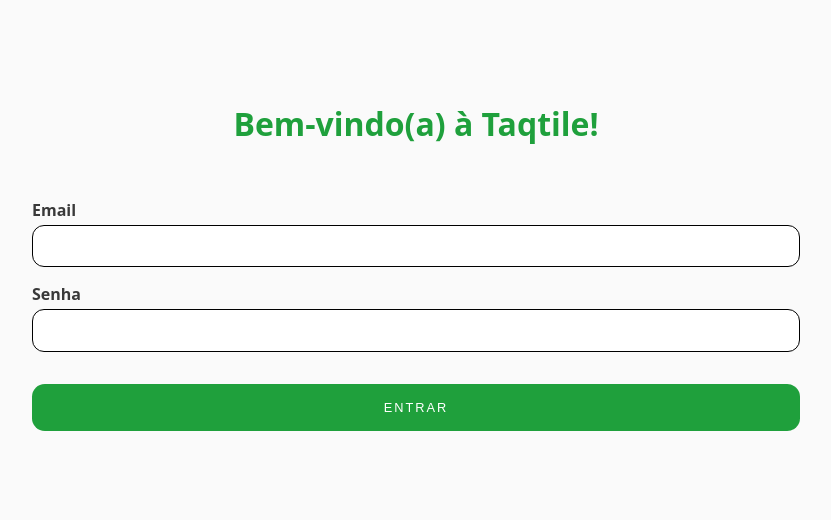
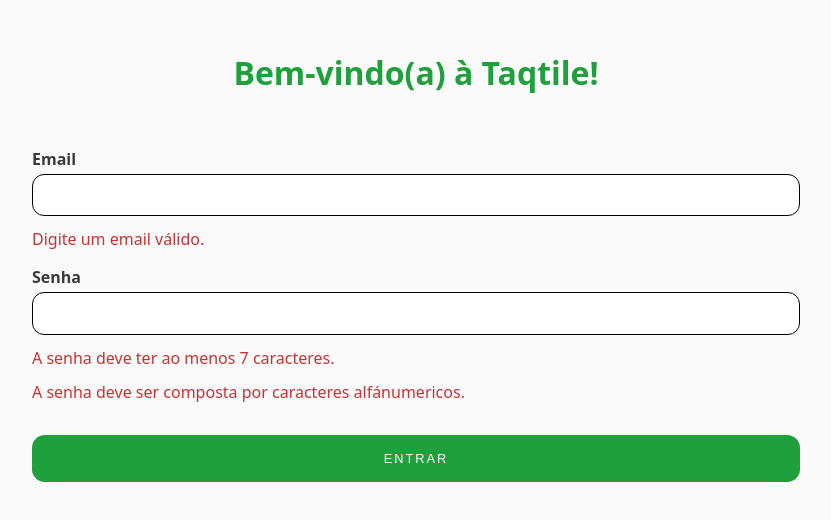
Before and after one commit to DevdouglasGfs/Taqtile, a React (Create React App) app: page /login in a window 1280 px wide. Shown: the part 128-648 px from the top of the page, without its empty margins (224-1055 px from the left). Built offline with nearby package versions, Linux system fonts and the light colour scheme.

Commit message:
Ref: Refactor login page Move the input fields, labels and their logic to a separate component

```diff
--- /dev/null
+++ b/src/components/field/index.tsx
@@ -0,0 +1,50 @@
+import { ChangeEvent, InputHTMLAttributes, useCallback, useEffect, useState } from 'react';
+import { validateEmail, validatePassword } from '../../utils/validators';
+
+export const Field: React.FC<{
+  type: InputHTMLAttributes<HTMLInputElement>['type'];
+  update: (ev: ChangeEvent<HTMLInputElement>) => void;
+  value: string;
+}> = ({ type, update, value }) => {
+  const [validInput, setValidInput] = useState(false);
+  const [showValidationMessage, setShowValidationMessage] = useState(false);
+
+
+  const validateInput = useCallback((): boolean => {
+    if (type === 'email' && validateEmail(value)) setValidInput(true);
+    else if (type === 'password' && validatePassword(value) && value.length >= 7) setValidInput(true);
+    else setValidInput(false);
+
+    !validInput ? setShowValidationMessage(true) : setShowValidationMessage(false);
+    return validInput;
+  }, [type, value, validInput]);
+
+  useEffect(() => {
+    validateInput();
+  }, [value, validateInput]);
+
+  return (
+    <label htmlFor='email' className='input-group'>
+      {type === 'email' ? 'Email' : 'Senha'}
+      <input
+        type={type}
+        id={type === 'email' ? 'email' : 'password'}
+        name={type === 'email' ? 'email' : 'password'}
+        autoComplete={type === 'email' ? 'email' : 'current-password'}
+        required
+        value={value}
+        onChange={update}
+        className='input-group__input'
+      />
+      {type === 'email' && showValidationMessage && !validInput && (
+        <p className='input-group__informative-message'>Digite um email válido.</p>
+      )}
+      {type === 'password' && showValidationMessage && value.length < 7 && (
+        <p className='input-group__informative-message'>A senha deve ter ao menos 7 caracteres.</p>
+      )}
+      {type === 'password' && showValidationMessage && !validInput && (
+        <p className='input-group__informative-message'>A senha deve ser composta por caracteres alfánumericos.</p>
+      )}
+    </label>
+  );
+};
--- a/src/components/login-form/index.tsx
+++ b/src/components/login-form/index.tsx
@@ -5,15 +5,11 @@
 import { getLoginToken, storeLoginToken } from '../../utils/auth';
 import { useNavigate } from 'react-router-dom';
 import { UserBasicLoginData } from '../../types/user';
-import { validateEmail, validatePassword } from '../../utils/validators';
+import { Field as LoginField } from '../field';
 
 export default function LoginForm() {
   const navigate = useNavigate();
   if (getLoginToken()) navigate('/users', { replace: true });
-
-  const [validEmail, setValidEmail] = useState(false);
-  const [validPassword, setValidPassword] = useState(false);
-  const [showValidationMessage, setShowValidationMessage] = useState(false);
 
   const [userData, setUserData] = useState<UserBasicLoginData>({
     email: '',
@@ -25,26 +21,15 @@
     if (ev.key === 'Enter') login();
   };
 
-  const validateInput = (): boolean => {
-    // Make the user input validation removing any spaces in the start and end of the input.
-    if (validateEmail(email)) setValidEmail(true);
-    else setValidEmail(false);
-    if (validatePassword(password) && password.trim().length >= 7) setValidPassword(true);
-    else setValidPassword(false);
-
-    !validEmail || !validPassword ? setShowValidationMessage(true) : setShowValidationMessage(false);
-    return validEmail && validPassword;
-  };
-
   const [mutateLogin, { error, loading }] = useMutation<{ login: { token: string } }>(LOGIN_MUTATION);
 
   function handleInput({ target }: React.ChangeEvent<HTMLInputElement>) {
     const { name, value } = target;
-    setUserData({ ...userData, [name]: value });
+    setUserData({ ...userData, [name]: value.trim() });
   }
 
   async function login() {
-    validateInput() &&
+    if ((email && password).length < 0) return;
     mutateLogin({
       variables: { data: userData },
       onCompleted: ({ login: { token } }) => {
@@ -61,39 +46,8 @@
         <h1 className='login-form__title'>Bem-vindo(a) à Taqtile!</h1>
         <div className='login-form__user-input'>
           <fieldset>
-            <label htmlFor='email' className='input-group'>
-              Email
-              <input
-                id='email'
-                name='email'
-                required
-                value={userData.email}
-                onChange={handleInput}
-                type='email'
-                className='input-group__input'
-                autoComplete='email'
-              />
-              {showValidationMessage && !validEmail && <p className='input-group__informative-message'>Digite um email válido.</p>}
-            </label>
-            <label htmlFor='password' className='input-group'>
-              Senha
-              <input
-                id='password'
-                name='password'
-                required
-                value={userData.password}
-                onChange={handleInput}
-                type='password'
-                autoComplete='current-password'
-                className='input-group__input'
-              />
-              {showValidationMessage && password.trim().length < 7 && (
-                <p className='input-group__informative-message'>A senha deve ter ao menos 7 caracteres.</p>
-              )}
-              {showValidationMessage && !validPassword && (
-                <p className='input-group__informative-message'>A senha deve ser composta por caracteres alfánumericos.</p>
-              )}
-            </label>
+            <LoginField type='email' update={handleInput} value={email} />
+            <LoginField type='password' update={handleInput} value={password} />
           </fieldset>
         </div>
 
```
Lines whose indentation alone changed are shown as unchanged.
